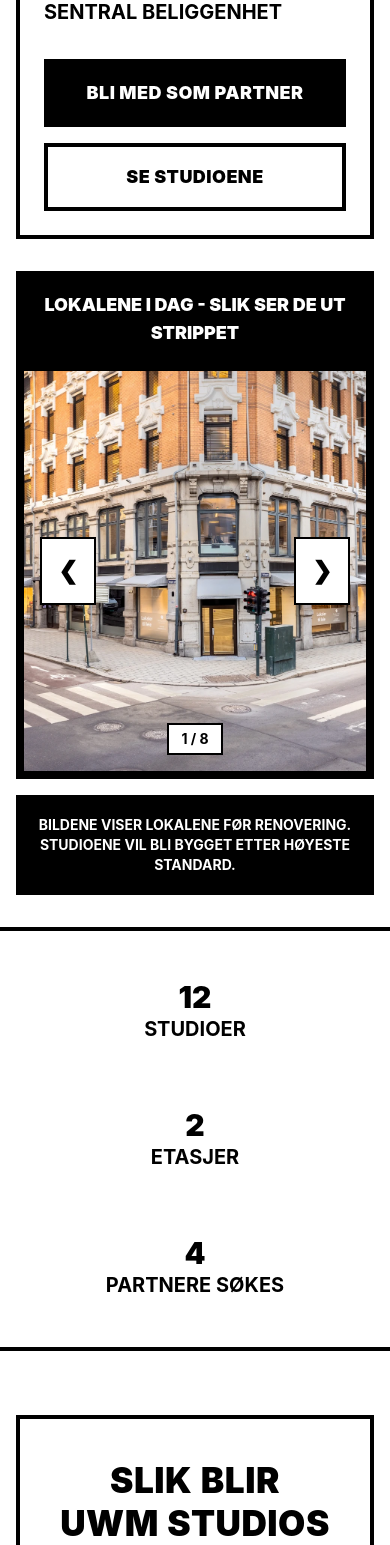
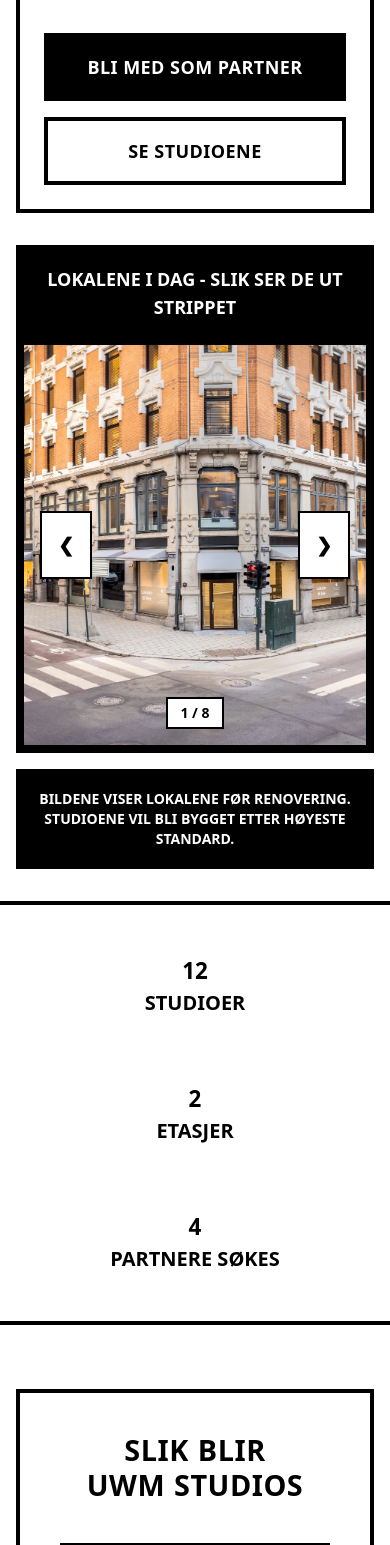
Before and after one commit to JohannesBin/uw-funnel, a Nuxt app: page / in a window 390 px wide. Shown: the part 432-1977 px from the top of the page. Built offline with nearby package versions, Linux system fonts and the light colour scheme.

Commit message:
Bruke standard system fonts og redusere tekststørrelse på mobil

```diff
--- a/assets/css/main.css
+++ b/assets/css/main.css
@@ -5,7 +5,7 @@
 @layer base {
   html {
     @apply antialiased;
-    font-family: 'Inter', system-ui, sans-serif;
+    font-family: system-ui, -apple-system, BlinkMacSystemFont, 'Segoe UI', Roboto, Helvetica, Arial, sans-serif;
     -webkit-text-size-adjust: 100%;
     -webkit-tap-highlight-color: transparent;
     text-rendering: optimizeLegibility;
@@ -16,7 +16,7 @@
   }
   h1, h2, h3, h4, h5, h6 {
     @apply font-black uppercase;
-    font-family: 'Inter', system-ui, sans-serif;
+    font-family: system-ui, -apple-system, BlinkMacSystemFont, 'Segoe UI', Roboto, Helvetica, Arial, sans-serif;
     letter-spacing: 0;
   }
   input, select, textarea {
@@ -56,16 +56,28 @@
   }
 
   h1, h2, h3, h4, h5, h6 {
-    font-size: 2.2rem !important; /* Ensure headings are readable */
+    font-size: 1.8rem !important; /* Smaller font size */
     line-height: 1.2 !important;
-    letter-spacing: 0.5px !important; /* Add space between letters */
-    word-spacing: 1px !important; /* Add space between words */
+    letter-spacing: 0.5px !important; /* Keep improved spacing */
+    word-spacing: 1px !important;
   }
 
   .text-5xl, .text-6xl, .text-7xl, .text-8xl {
-    letter-spacing: 0.5px !important; /* Add space between letters */
-    word-spacing: 1px !important; /* Add space between words */
-    font-size: 2.2rem !important; /* Control size to prevent overflow */
+    font-size: 1.8rem !important; /* Smaller font size */
+    letter-spacing: 0.5px !important;
+    word-spacing: 1px !important;
+  }
+
+  .text-4xl {
+    font-size: 1.6rem !important;
+  }
+
+  .text-3xl {
+    font-size: 1.4rem !important;
+  }
+
+  .text-2xl {
+    font-size: 1.2rem !important;
   }
 
   .container {
```
